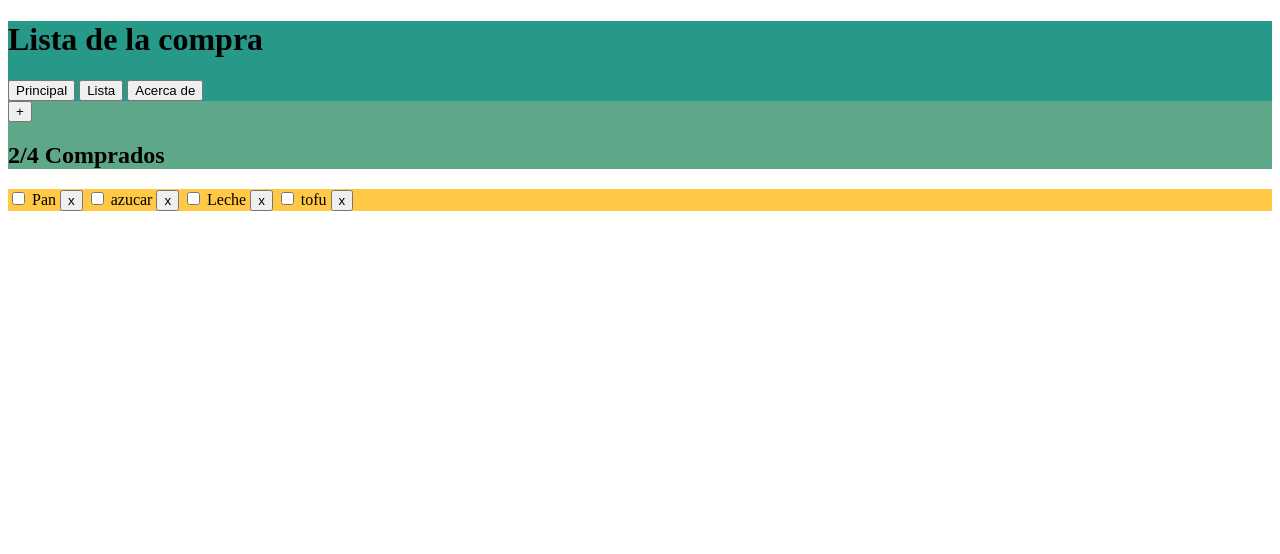
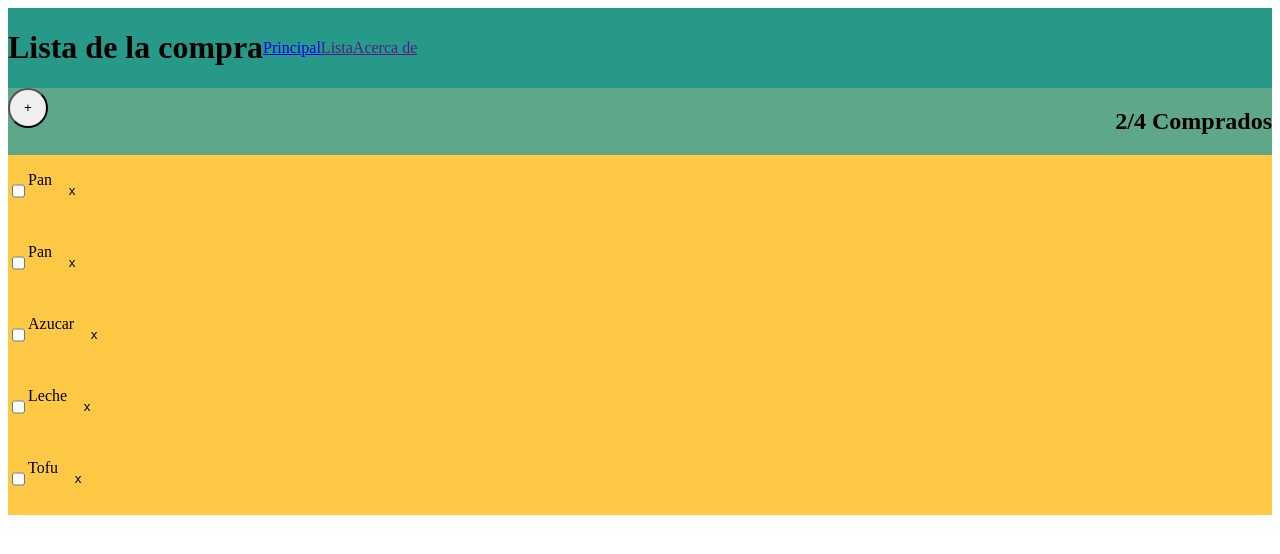
Before and after one commit to perezgallartalejandro/alejandro-challenge3-semana1, a plain HTML site: page index.html in a window 1280 px wide. Drawn offline with Linux system fonts and the light colour scheme.

Commit message:
basic structure

```diff
--- a/formulario.html
+++ b/formulario.html
@@ -4,28 +4,35 @@
   <meta charset="UTF-8">
   <meta http-equiv="X-UA-Compatible" content="IE=edge">
   <meta name="viewport" content="width=device-width, initial-scale=1.0">
+  <link rel="shortcut icon" href="images/favicon.png" type="image/png">
   <title>Formulario</title>
   <link href="style.css" rel="stylesheet" type="text/css">
 </head>
 <body>
   <header>
     <h1>Lista de la compra</h1>
-    <button type="button">Principal</button>
-    <button type="button">Lista</button>
-    <button type="button">Acerca de</button>
+    <nav>
+      <a href="index.html">Principal</a>
+      <a href="">Lista</a>
+      <a href="">Acerca de</a>
+    </nav>
   </header>
   <section>
-    <button type="button">+</button>
+    <button type="button">-</button>
     <h2>2/4 Comprados</h2>
   </section>
   <main>
     <h3>Añadir articulo</h3>
     <form>
+      <p>
     <label for="name">Nombre</label>
     <input type="text" id="name">
+    </p>
+    <p>
     <label for="price">Precio</label>
     <input type="text" id="price">
     <h4>€</h4>
+    </p>
     <input type="submit" value="Añadir">
   </form>
   </main>
--- a/index.html
+++ b/index.html
@@ -4,33 +4,49 @@
   <meta charset="UTF-8">
   <meta http-equiv="X-UA-Compatible" content="IE=edge">
   <meta name="viewport" content="width=device-width, initial-scale=1.0">
-  <title>Document</title>
+  <link rel="shortcut icon" href="images/favicon.png" type="image/png">
+  <title>Lista de la compra</title>
   <link href="style.css" rel="stylesheet" type="text/css">
 </head>
 <body>
   <header>
     <h1>Lista de la compra</h1>
-    <button type="button">Principal</button>
-    <button type="button">Lista</button>
-    <button type="button">Acerca de</button>
+    <nav>
+      <a href="index.html">Principal</a>
+      <a href="">Lista</a>
+      <a href="">Acerca de</a>
+    </nav>
   </header>
   <section>
-    <button type="button">+</button>
+    <a href="formulario.html"><button type="button">+</button></a>
     <h2>2/4 Comprados</h2>
   </section>
   <main>
+    <p>
+      <input type="checkbox" id="Pan">
+      <label for="bread">Pan</label>
+      <button class="eliminar" type="button">x</button>
+    </p>
+    <p>
     <input type="checkbox" id="Pan">
     <label for="bread">Pan</label>
     <button class="eliminar" type="button">x</button>
+    </p>
+    <p>
     <input type="checkbox" id="sugar">
-    <label for="sugar">azucar</label>
+    <label for="sugar">Azucar</label>
     <button class="eliminar" type="button">x</button>
+    </p>
+    <p>
     <input type="checkbox" id="milk">
     <label for="milk">Leche</label>
     <button class="eliminar" type="button">x</button>
+    </p>
+    <p>
     <input type="checkbox" id="tofu">
-    <label for="tofu">tofu</label>
+    <label for="tofu">Tofu</label>
     <button class="eliminar" type="button">x</button>
+    </p>
   </main>
 </body>
 </html>
--- a/style.css
+++ b/style.css
@@ -1,11 +1,42 @@
 header{
   background-color: rgb(39, 153, 137);
+  display: flex;
 }
 
 section{
   background-color: rgb(95, 167, 137);
+  display:flex ;
+  justify-content: space-between;
 }
 
 main{
   background-color: rgb(255, 200, 69);
+  display: flex;
+  flex-direction: column;
+  flex-wrap: wrap;
 }
+
+h1{
+  display: flex;
+}
+
+nav{
+  display: flex;
+  align-items: center;
+}
+
+p{
+  display: flex;
+
+}
+
+button{
+  border-radius: 40px;
+  height: 40px;
+  width: 40px;
+}
+
+.eliminar{
+  border:  0px;
+  background-color:rgb(255, 200, 69) ;
+}
```
Also changed, not shown: images/favicon.png (added), style.html (deleted).
